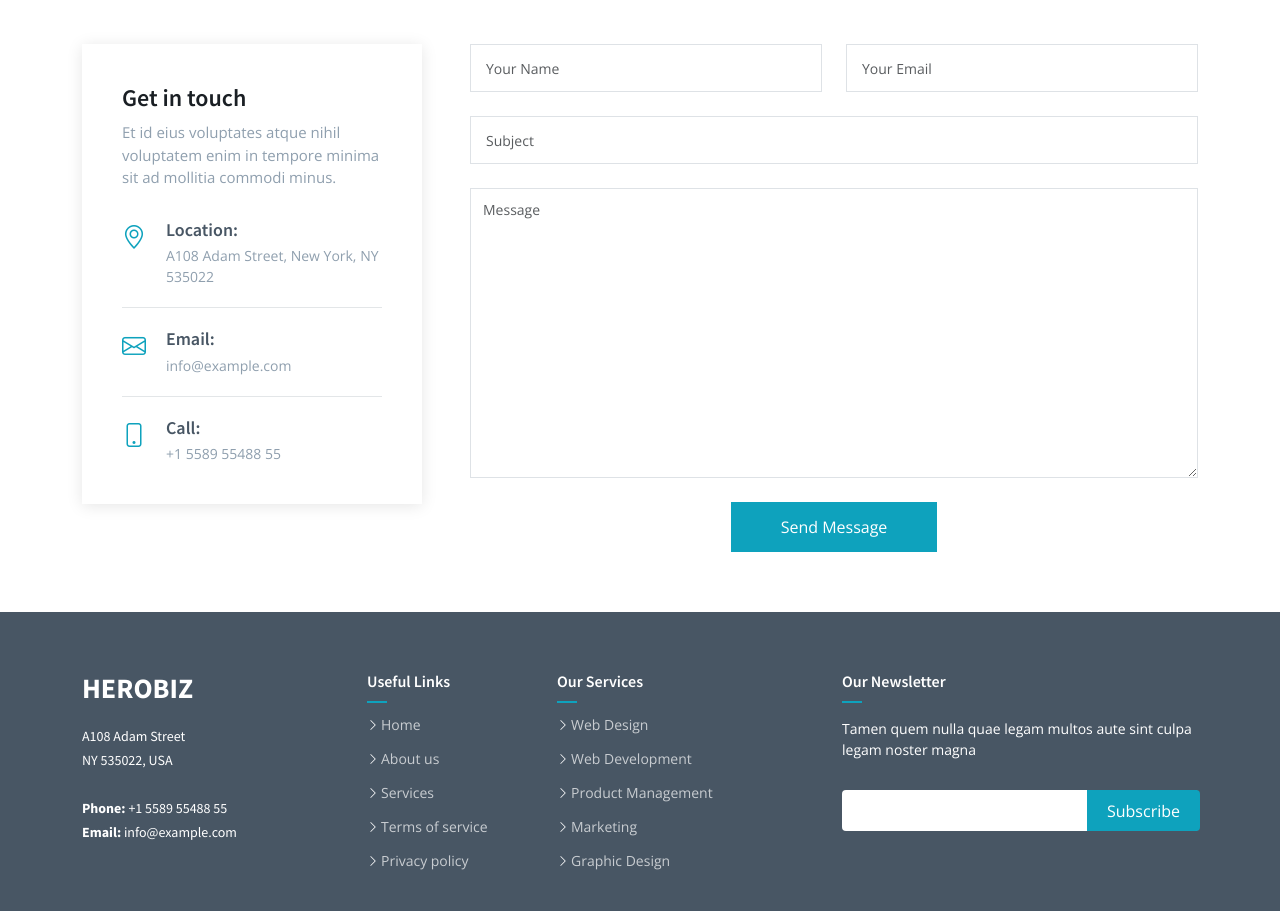
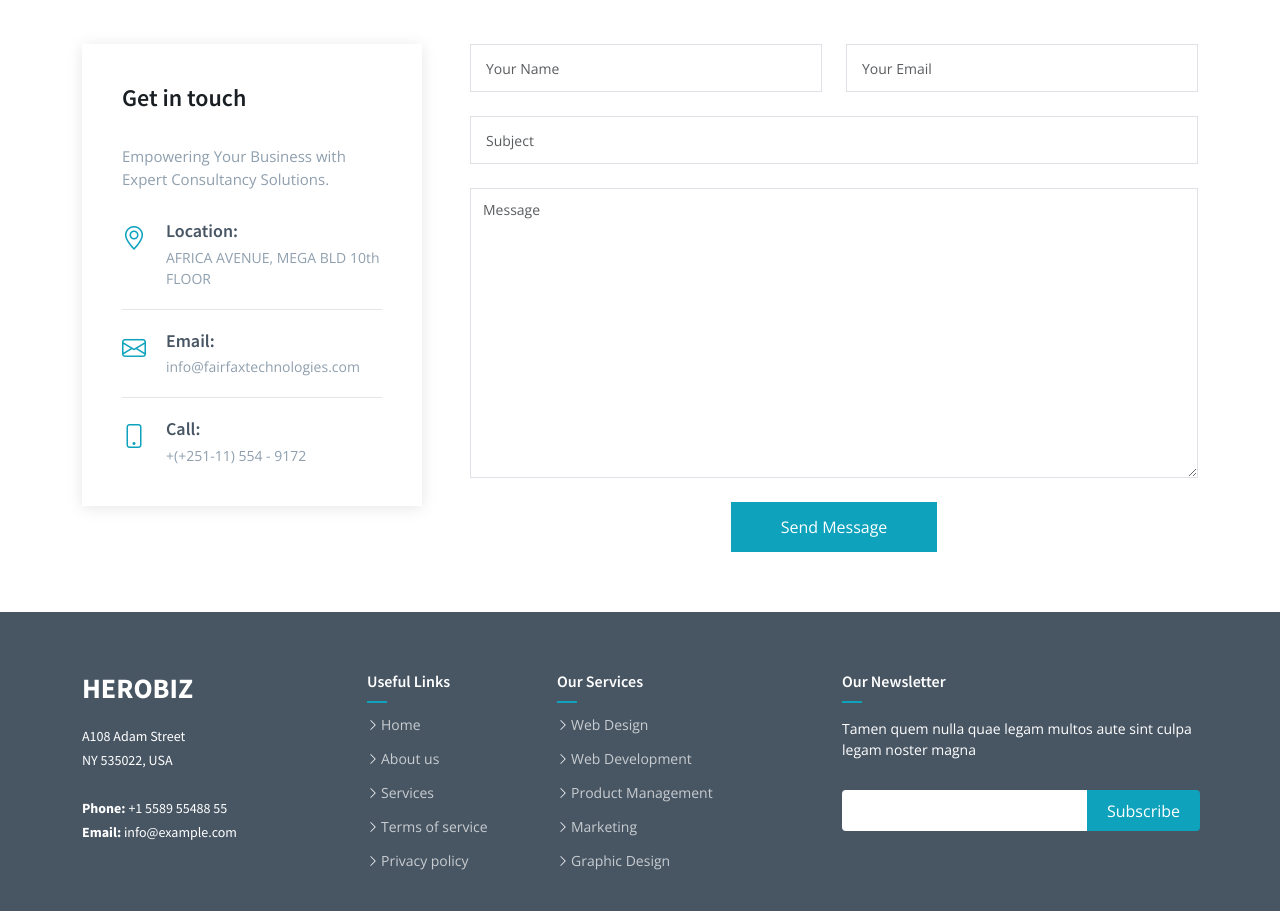
Before and after one commit to biruk-anley/FairfaxSolutionWeb, a plain HTML site: page index.html in a window 1280 px wide. Shown: the part 10400-11311 px from the top of the page. Drawn offline with nearby package versions, Linux system fonts and the light colour scheme.

Commit message:
Update locaiton

```diff
--- a/index.html
+++ b/index.html
@@ -1262,13 +1262,15 @@
 
             <div class="info">
               <h3>Get in touch</h3>
-              <p>Et id eius voluptates atque nihil voluptatem enim in tempore minima sit ad mollitia commodi minus.</p>
+              <br>
+              <p>Empowering Your Business with Expert Consultancy Solutions.</p>
+
 
               <div class="info-item d-flex">
                 <i class="bi bi-geo-alt flex-shrink-0"></i>
                 <div>
                   <h4>Location:</h4>
-                  <p>A108 Adam Street, New York, NY 535022</p>
+                  <p>AFRICA AVENUE, MEGA BLD 10th FLOOR</p>
                 </div>
               </div><!-- End Info Item -->
 
@@ -1276,7 +1278,7 @@
                 <i class="bi bi-envelope flex-shrink-0"></i>
                 <div>
                   <h4>Email:</h4>
-                  <p>info@example.com</p>
+                  <p>info@fairfaxtechnologies.com</p>
                 </div>
               </div><!-- End Info Item -->
 
@@ -1284,7 +1286,7 @@
                 <i class="bi bi-phone flex-shrink-0"></i>
                 <div>
                   <h4>Call:</h4>
-                  <p>+1 5589 55488 55</p>
+                  <p>+(+251-11) 554 - 9172</p>
                 </div>
               </div><!-- End Info Item -->
 
```
